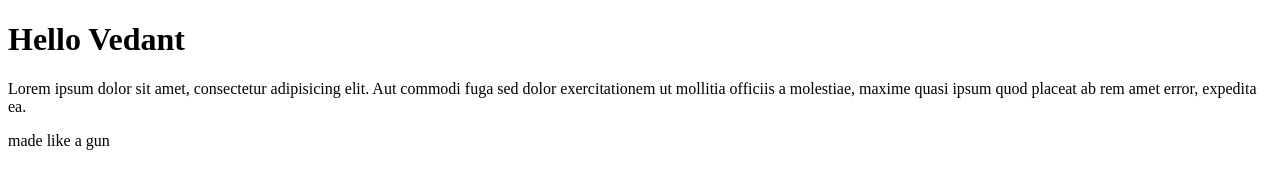
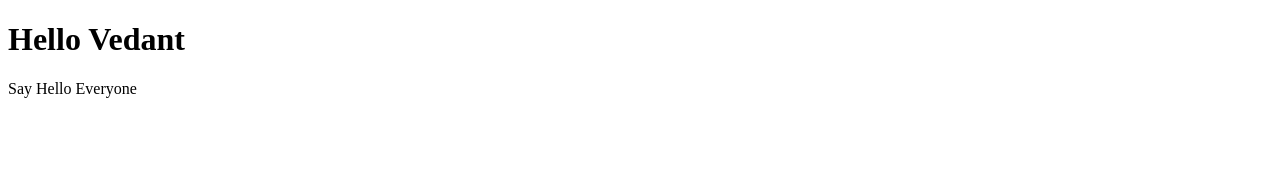
Before and after one commit to vedantjoshi-git/git-one, a plain HTML site: page index.html in a window 1280 px wide. Drawn offline with Linux system fonts and the light colour scheme.

Commit message:
added paragraph

```diff
--- a/index.html
+++ b/index.html
@@ -7,7 +7,8 @@
 </head>
 <body>
     <h1>Hello Vedant</h1>
-    <p>Lorem ipsum dolor sit amet, consectetur adipisicing elit. Aut commodi fuga sed dolor exercitationem ut mollitia officiis a molestiae, maxime quasi ipsum quod placeat ab rem amet error, expedita ea.</p>
-    <footer>made like a gun</footer>
+    <p>
+        Say Hello Everyone
+    </p>
 </body>
 </html>
```
